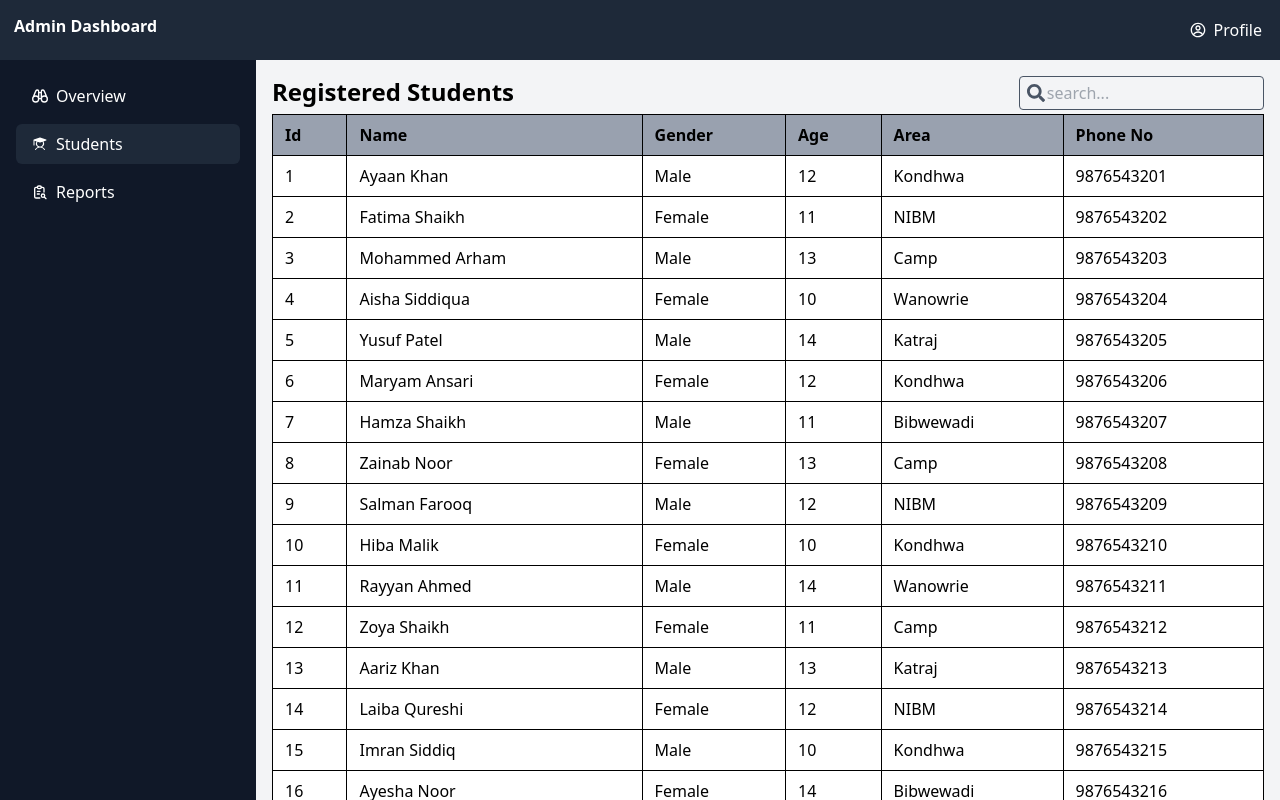
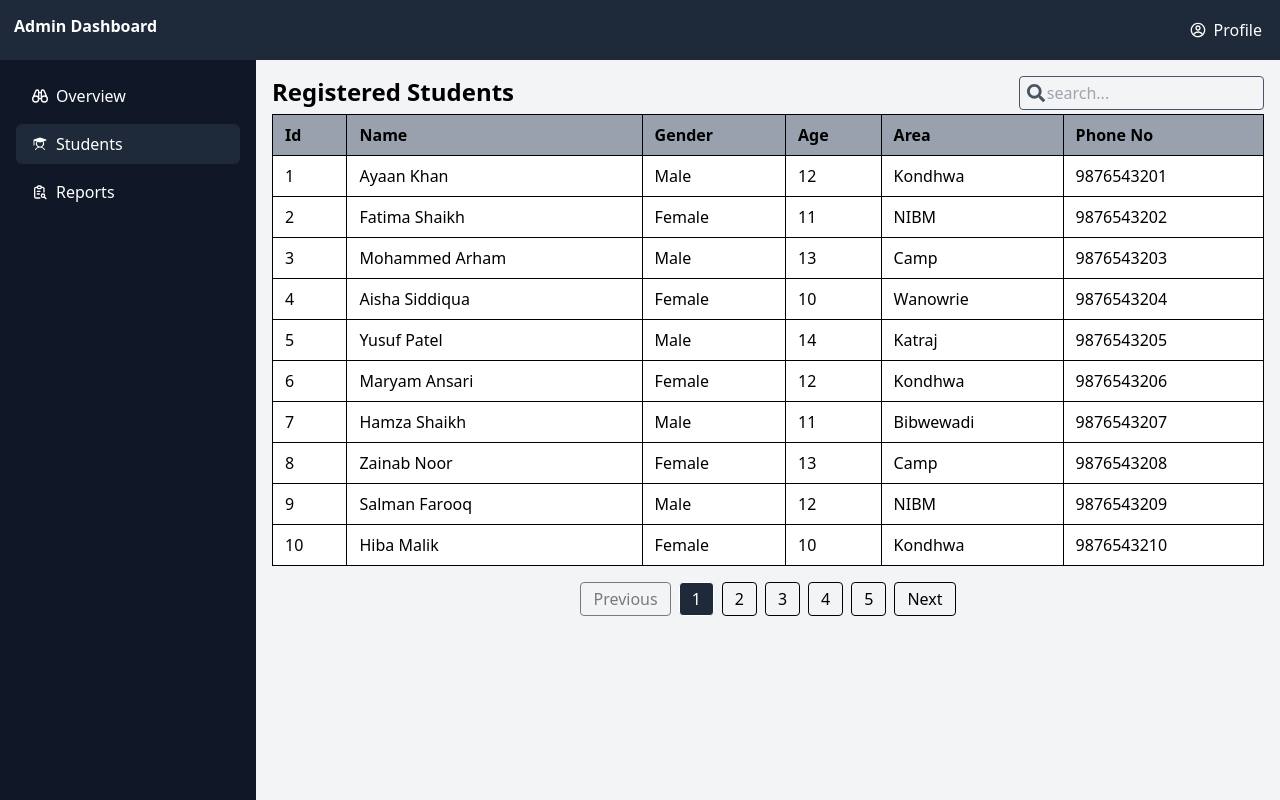
Before and after one commit to AwwabDingankar/Admin-Dashboard, a React (Vite) app: page /students in a window 1280 px wide. Shown: the top 800 px of the page. Built offline with nearby package versions, Linux system fonts and the light colour scheme.

Commit message:
feat: implement pagination for Students table

```diff
--- a/src/components/students/StudentTable.jsx
+++ b/src/components/students/StudentTable.jsx
@@ -1,21 +1,60 @@
-import React, {useState} from "react";
-import { FaSearch } from 'react-icons/fa';
+import React, { useState } from "react";
+import { FaSearch } from "react-icons/fa";
 import student from "../../data/students.json";
 
 export default function StudentsTable() {
   const [search, setSearch] = useState("");
+  const [currentPage, setCurrentPage] = useState(1);
 
-  const filteredStudents = student.filter((s) => (
-    s.name.toLowerCase().includes(search.toLowerCase()) || s.gender.toLowerCase().includes(search.toLowerCase()) || s.area.toLowerCase().includes(search.toLowerCase()) || s.id.toString().includes(search.toString())
-  ));
+  const filteredStudents = student.filter(
+    (s) =>
+      s.name.toLowerCase().includes(search.toLowerCase()) ||
+      s.gender.toLowerCase().includes(search.toLowerCase()) ||
+      s.area.toLowerCase().includes(search.toLowerCase()) ||
+      s.id.toString().includes(search.toString()) ||
+      s.gender.toLowerCase().includes(search.toLowerCase())
+  );
+
+  const itemsPerPage = 10;
+
+  const totalPages = Math.ceil(filteredStudents.length / itemsPerPage);
+
+  const startIndex = (currentPage - 1) * itemsPerPage;
+
+  const currentStudents = filteredStudents.slice(
+    startIndex,
+    startIndex + itemsPerPage
+  );
+
+  const goToPage = (page) => {
+    if (page > 0 && page <= totalPages) {
+      setCurrentPage(page);
+    }
+  };
 
   return (
     <>
       <div className="flex justify-between">
-        <div className="text-2xl font-semibold"><h1>Registered Students</h1></div>
+        {console.log(totalPages)}
+        <div className="text-2xl font-semibold">
+          <h1>Registered Students</h1>
+        </div>
         <div className="flex text-gray-600 relative">
-          {search ?  "" : <FaSearch className="top-2 left-2 absolute" size={18}/>}
-          <input type="text" value={search} onChange={(e) => setSearch(e.target.value)} className="border px-1.5 py-1 rounded mb-1" placeholder="     search..." />
+          {search ? (
+            ""
+          ) : (
+            <FaSearch className="top-2 left-2 absolute" size={18} />
+          )}
+          <input
+            type="text"
+            value={search}
+            onChange={(e) => {
+              setSearch(e.target.value);
+              setCurrentPage(1);
+            }}
+            className="border px-1.5 py-1 rounded mb-1"
+            placeholder="     search..."
+          />
         </div>
       </div>
       <table className="border border-gray-400 w-full text-left bg-white ">
@@ -31,7 +70,7 @@ export default function StudentsTable() {
         </thead>
 
         <tbody>
-          {filteredStudents.map((s) => (
+          {currentStudents.map((s) => (
             <tr key={s.id} className="hover:bg-gray-200 hover:cursor-pointer">
               <td className="border px-3 py-2">{s.id}</td>
               <td className="border px-3 py-2">{s.name}</td>
@@ -43,6 +82,38 @@ export default function StudentsTable() {
           ))}
         </tbody>
       </table>
+
+      <div className="flex justify-center items-center gap-2 mt-4">
+        <button
+          className="px-3 py-1 border rounded disabled:opacity-50 cursor-pointer hover:bg-gray-800 hover:text-white"
+          disabled={currentPage === 1}
+          onClick={() => goToPage(currentPage - 1)}
+        >
+          Previous
+        </button>
+
+        {[...Array(totalPages)].map((_, index) => (
+          <button
+            key={index}
+            className={`${
+              currentPage === index + 1 ? "bg-gray-800 text-white" : ""
+            } px-3 py-1 border rounded disabled:opacity-50`}
+            onClick={() => goToPage(index + 1)}
+          >
+            {index + 1}
+          </button>
+        ))}
+
+        <button
+          onClick={() => {
+            goToPage(currentPage + 1);
+          }}
+          className="px-3 py-1 border rounded cursor-pointer disabled:opacity-50 hover:bg-gray-800 hover:text-white"
+          disabled={currentPage === totalPages}
+        >
+          Next
+        </button>
+      </div>
     </>
   );
 }
```
